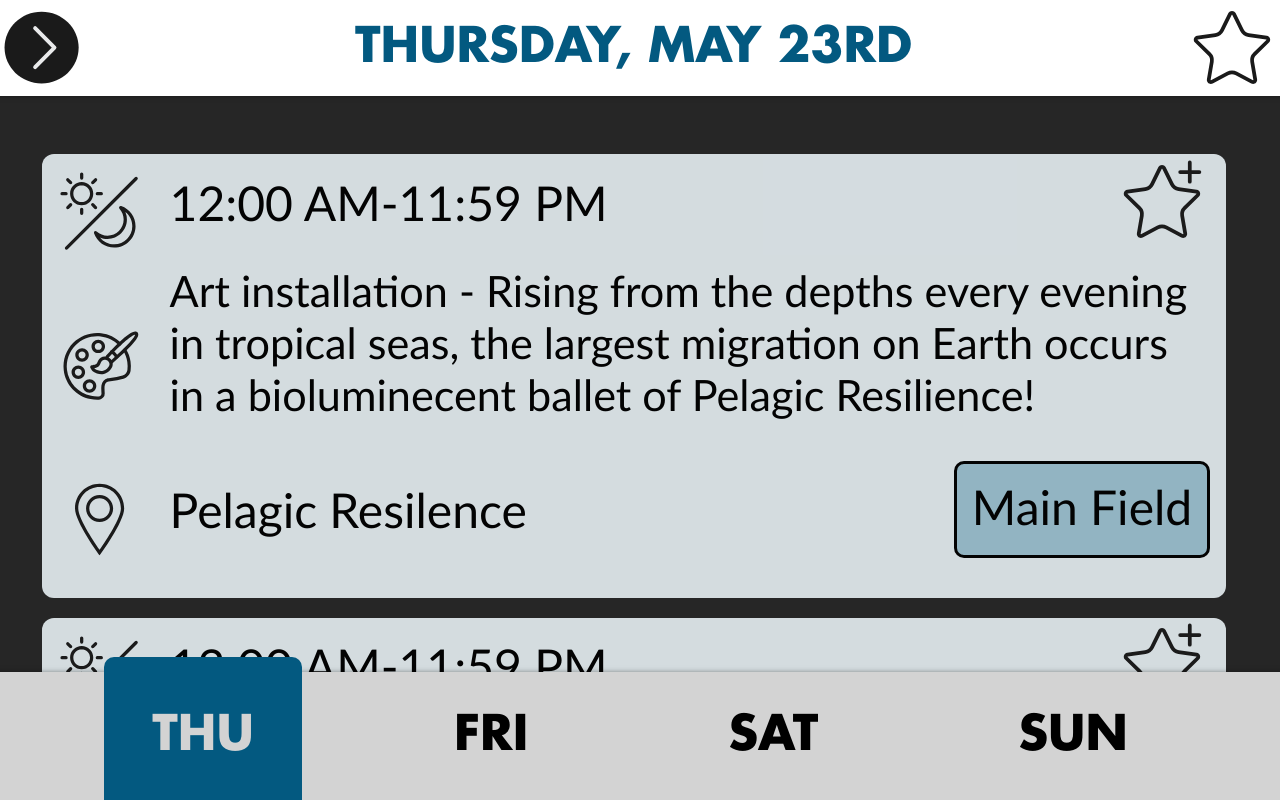
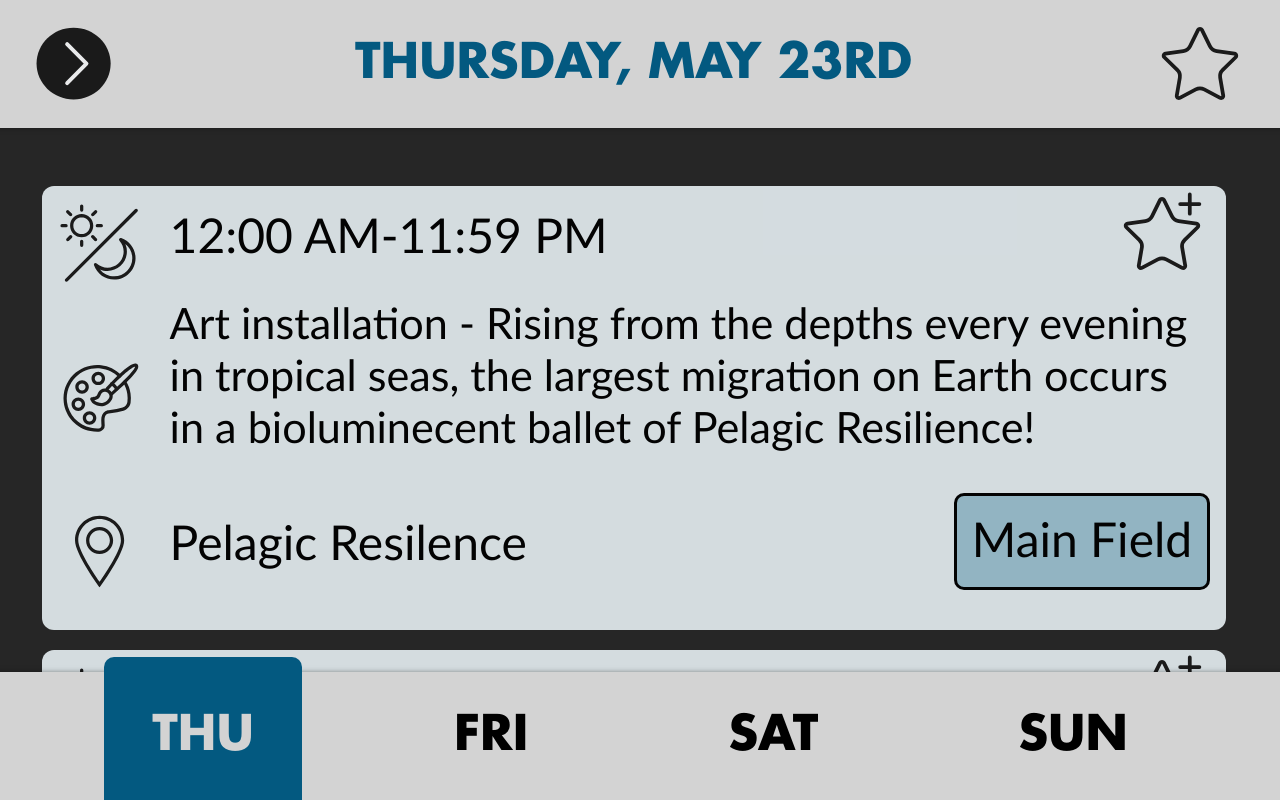
Before and after one commit to WWW-Wizards/SOAK-WWW, a React (Vite) app: page / in a window 1280 px wide. Shown: the top 800 px of the page. Built offline with nearby package versions, Linux system fonts and the light colour scheme.

Commit message:
Menu size changes

```diff
--- a/src/components/header/Menu.scss
+++ b/src/components/header/Menu.scss
@@ -4,7 +4,7 @@
     top: 0;
     box-shadow: 0px -10px 7px 7px black;
     z-index: 1000;
-    height: 6em;
+    height: 8em;
   }
 
   &-accordion-content {
@@ -14,11 +14,8 @@
     justify-content: space-between;
     cursor: pointer;
     background-color: lightgrey;
-    height: 6em;
-  }
-
-  &-accordion-content:hover {
-    background-color: white;
+    height: 8em;
+    padding: 0 2em;
   }
 
   &-accordion-drawer {
@@ -57,11 +54,14 @@
   display: flex;
   align-items: center;
   justify-content: center;
-  padding: 10px;
+  padding: 2em;
 
   & > input {
-    border-radius: 5px;
     border: 1px solid black;
-    font-size: 3em;
+    border-radius: 20px;
+    font-size: 4em;
+    height: 2em;
+    width: 75vw;
+    padding: 0 0.5em;
   }
 }
```
